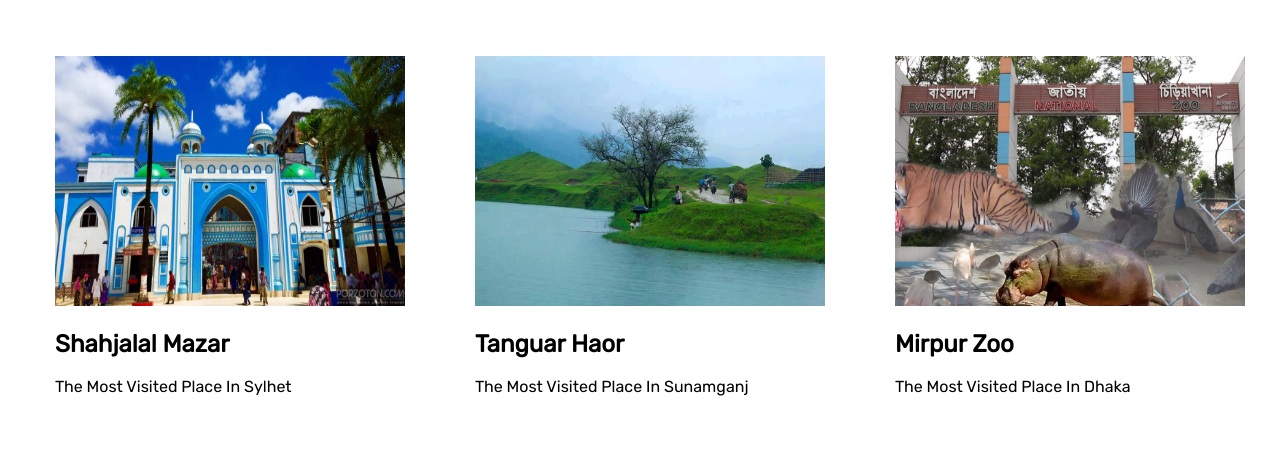
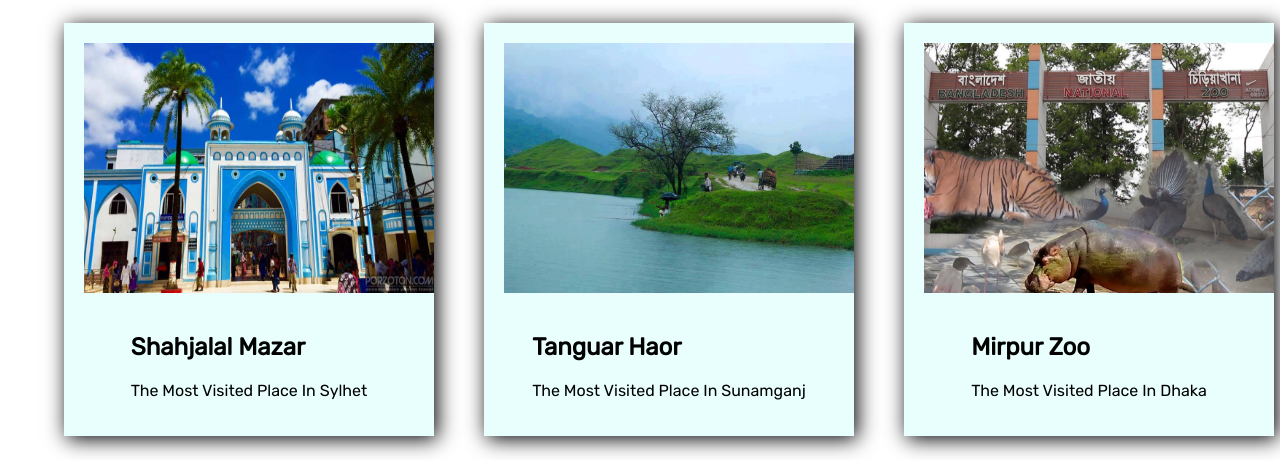
Before and after one commit to Sabbish99/assignment1.1, a plain HTML site: page index.html in a window 1280 px wide. Shown: the part 492-952 px from the top of the page. Drawn offline with Linux system fonts and the light colour scheme.

Commit message:
dhguhrugurgh

```diff
--- a/index.html
+++ b/index.html
@@ -29,24 +29,24 @@
 
     <h1 class="center-align"><span class="orange-color">LATEST TOUR OF</span> BANGLADESH
     </h1>
-    <section class="three-box">
+    <section class="three-box ">
 
 
-        <div>
+        <div class="shadow center-img">
             <img class="three-img" src="images/shahjalal majar.jpg" alt="">
             <div class="child">
                 <h2>Shahjalal Mazar</h2>
                 <p>The Most Visited Place In Sylhet</p>
             </div>
         </div>
-        <div>
+        <div class="shadow center-img">
             <img class="three-img" src="images/tanguarhour.jpg" alt="">
             <div class="child">
                 <h2>Tanguar Haor</h2>
                 <p>The Most Visited Place In Sunamganj</p>
             </div>
         </div>
-        <div>
+        <div class="shadow center-img">
             <img class="three-img" src="images/zoo.jpg" alt="">
             <div class="child">
                 <h2> Mirpur Zoo</h2>
--- a/style.css
+++ b/style.css
@@ -43,6 +43,7 @@ section img {
     grid-template-columns: repeat(2, 1fr);
 
 
+
 }
 
 .two-child {
@@ -60,15 +61,30 @@ section img {
 /* 2nd section er kaj */
 .three-box {
 
-    margin: 3% 5% 5% 5%;
+    margin: 2% 5% 5% 5%;
     display: grid;
     grid-template-columns: repeat(3, 1fr);
     gap: 50px;
+
+
+}
+
+.shadow {
+    box-shadow: 3px 3px 20px;
+    background-color: rgb(232, 255, 253);
+
+}
+
+.center-img {
+    display: flex;
+    flex-direction: column;
     justify-content: center;
+    align-items: center;
 }
 
 .child {
     margin: 20px;
+
 }
 
 .three-img {
@@ -77,7 +93,10 @@ section img {
     margin-left: 20px;
     margin-top: 20px;
 
+
 }
+
+
 
 /* 3rd section */
 .third-sec {
```
